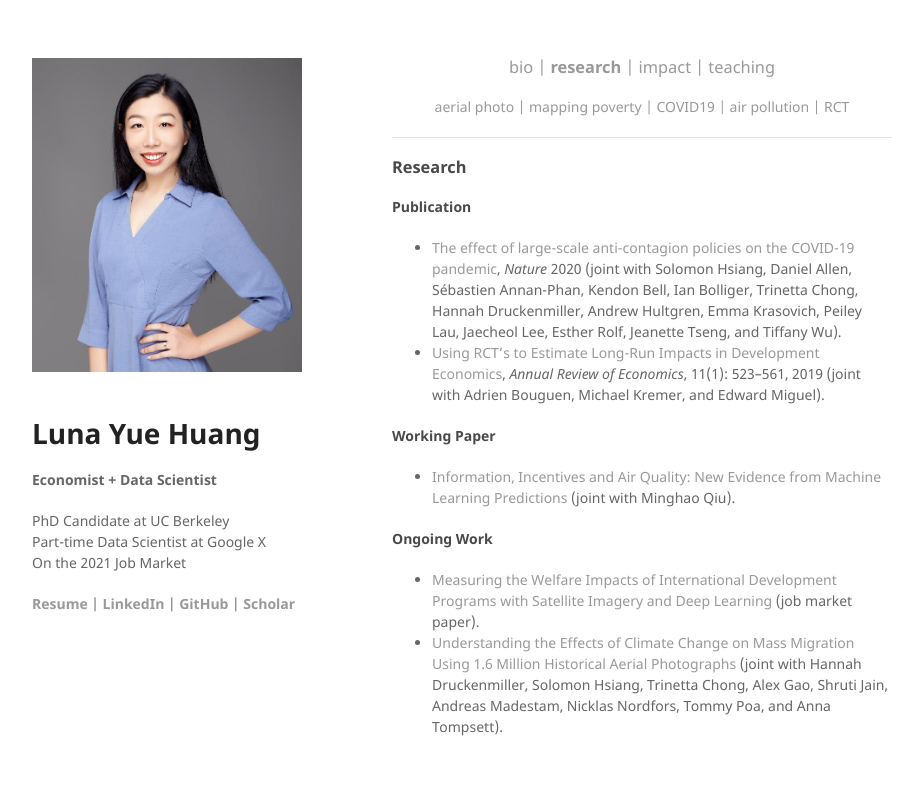
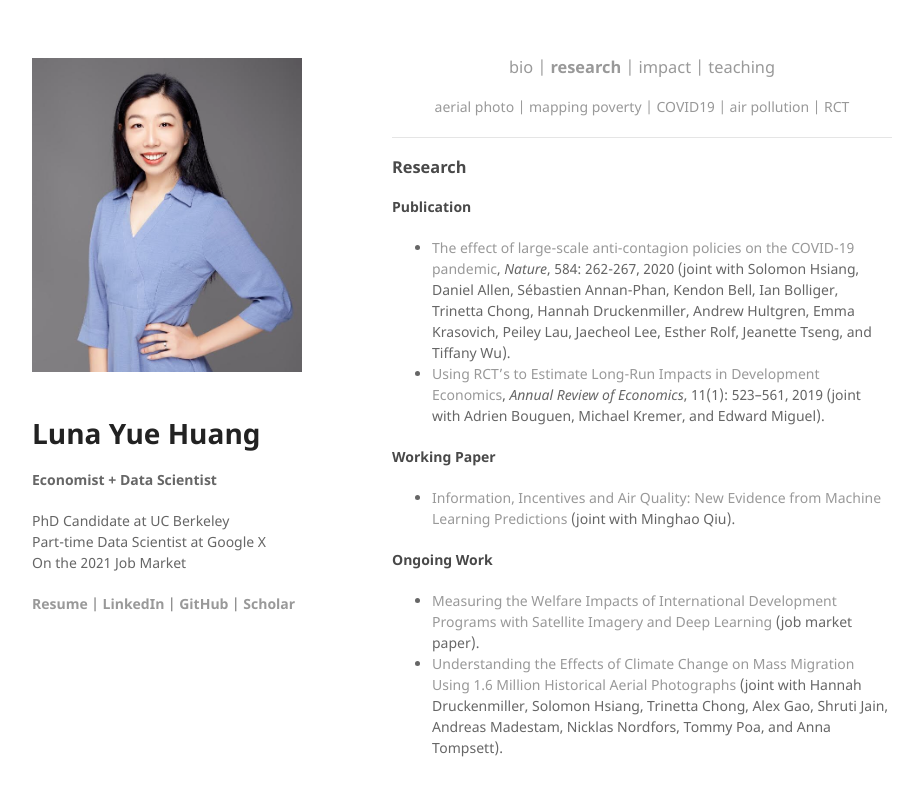
Before and after one commit to luna983/luna983.github.io, a Jekyll site: the page built from research.md, in a window 1280 px wide. Shown: the top 796 px of the page, without its empty margins (178-1096 px from the left). Built offline with Jekyll 4.4.1, drawn with Linux system fonts in a browser that asks for light colours.

Commit message:
Update research.md

```diff
--- a/research.md
+++ b/research.md
@@ -19,7 +19,7 @@ layout: default
 
 #### Publication
 
-- [The effect of large-scale anti-contagion policies on the COVID-19 pandemic](http://luna-yue-huang.com/research-covid19.html), _Nature_ 2020 (joint with Solomon Hsiang, Daniel Allen, Sébastien Annan-Phan, Kendon Bell, Ian Bolliger, Trinetta Chong, Hannah Druckenmiller, Andrew Hultgren, Emma Krasovich, Peiley Lau, Jaecheol Lee, Esther Rolf, Jeanette Tseng, and Tiffany Wu).
+- [The effect of large-scale anti-contagion policies on the COVID-19 pandemic](http://luna-yue-huang.com/research-covid19.html), _Nature_, 584: 262-267, 2020 (joint with Solomon Hsiang, Daniel Allen, Sébastien Annan-Phan, Kendon Bell, Ian Bolliger, Trinetta Chong, Hannah Druckenmiller, Andrew Hultgren, Emma Krasovich, Peiley Lau, Jaecheol Lee, Esther Rolf, Jeanette Tseng, and Tiffany Wu).
 - [Using RCT's to Estimate Long-Run Impacts in Development Economics](http://luna-yue-huang.com/research-rct.html), _Annual Review of Economics_, 11(1): 523–561, 2019 (joint with Adrien Bouguen, Michael Kremer, and Edward Miguel).
 
 #### Working Paper
```
